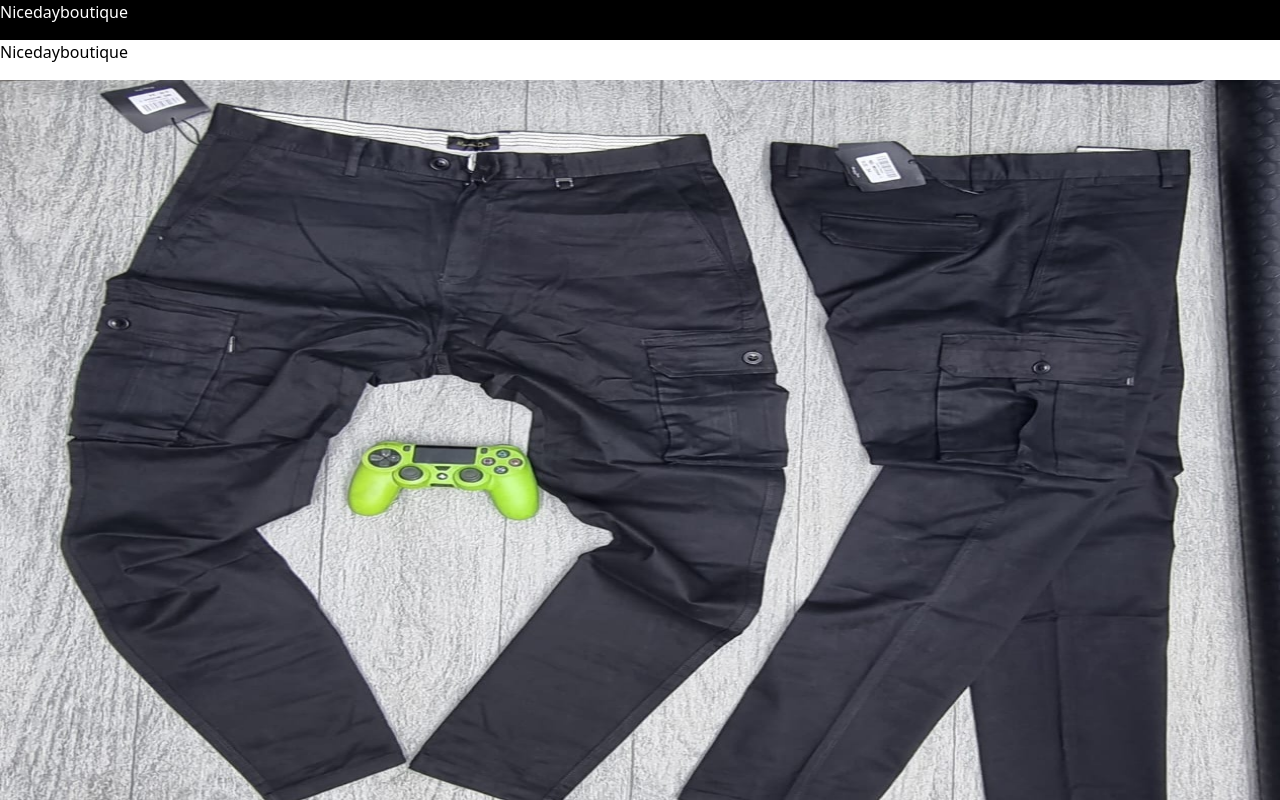
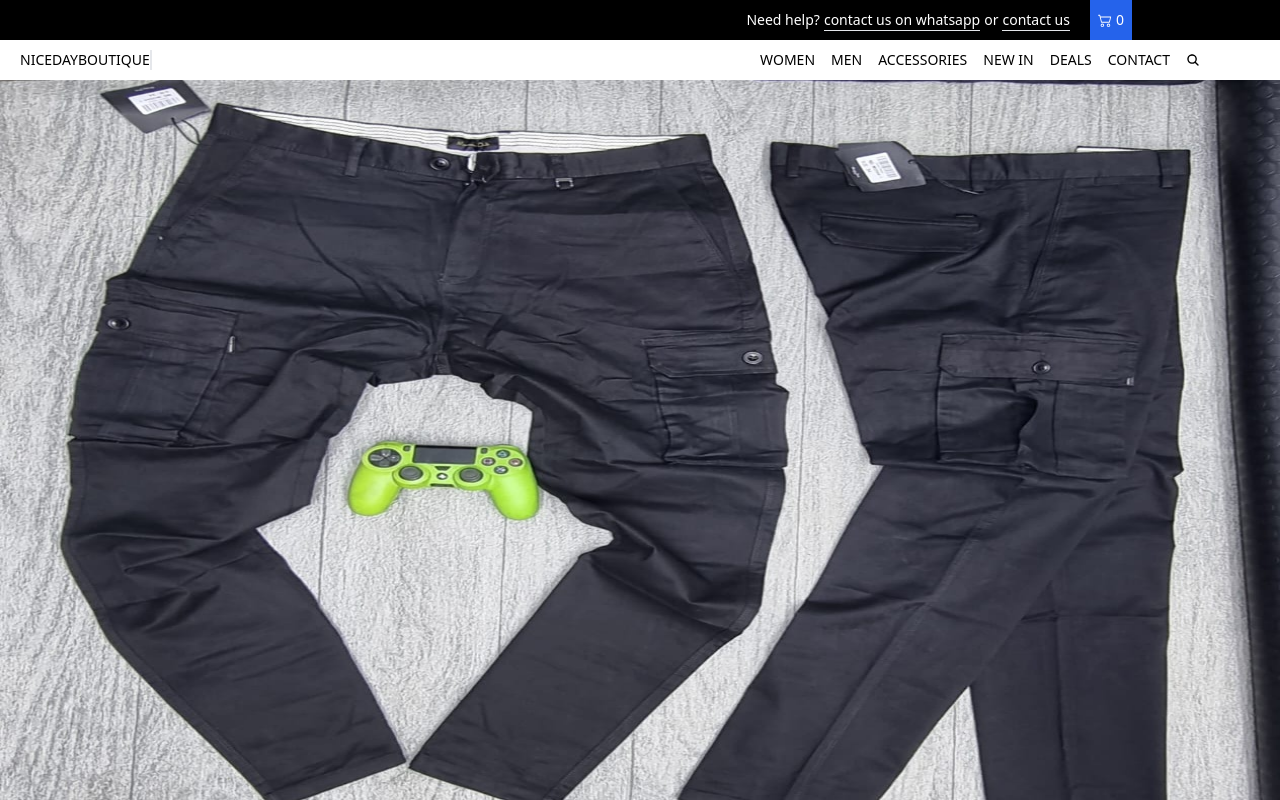
Before and after one commit to FIN-image/nicedayboutique, a React (Vite) app: page / in a window 1280 px wide. Shown: the top 800 px of the page. Built offline with nearby package versions, Linux system fonts and the light colour scheme.

Commit message:
modified:   src/component/NavBar.jsx

```diff
--- a/package.json
+++ b/package.json
@@ -13,7 +13,8 @@
     "@splidejs/react-splide": "^0.7.12",
     "@splidejs/splide-extension-auto-scroll": "^0.5.3",
     "react": "^18.2.0",
-    "react-dom": "^18.2.0"
+    "react-dom": "^18.2.0",
+    "react-icons": "^5.0.1"
   },
   "devDependencies": {
     "@types/react": "^18.2.43",
--- a/src/component/NavBar.jsx
+++ b/src/component/NavBar.jsx
@@ -1,14 +1,33 @@
 import React from 'react'
+import { BsCart2 } from "react-icons/bs";
+import { IoSearch } from "react-icons/io5";
 
 const NavBar = () => {
   return (
-    <div>
-    <div className='bg-black w-full h-10 text-white '>
-        <h1>Nicedayboutique</h1>
-    </div>
-    <div className='bg-white w-full h-10'>
-        <h1>Nicedayboutique</h1>
-    </div>
+    <div className='text-sm '>
+      <div className='flex bg-black pr-32'>
+        <div className=' w-full h-10 text-white flex gap-1 justify-end items-center'>
+            <h2>Need help?</h2>
+            <a href="" className='border-b'>contact us on whatsapp</a>
+            <h2>or</h2>
+            <a href="" className='border-b' >contact us</a>
+        </div>
+        <div className='bg-blue-600 text-white  gap-1 mx-5 flex items-center p-2'>
+        <BsCart2 /> 0
+        </div>
+      </div>
+      <div className='bg-white w-full h-10 flex items-center justify-between'>
+          <h1 className='border-r-2 mx-5'>NICEDAYBOUTIQUE</h1>
+          <div className='mx-10 flex gap-4 items-center pr-10 '>
+            <a href="">WOMEN</a>
+            <a href="">MEN</a>
+            <a href="">ACCESSORIES</a>
+            <a href="">NEW IN</a>
+            <a href="">DEALS</a>
+            <a href="">CONTACT</a>
+            <IoSearch />
+          </div>
+      </div>
     </div>
   );
 };
```
Also changed, not shown: 1 other file (tests, documents, lock files or other folders).
